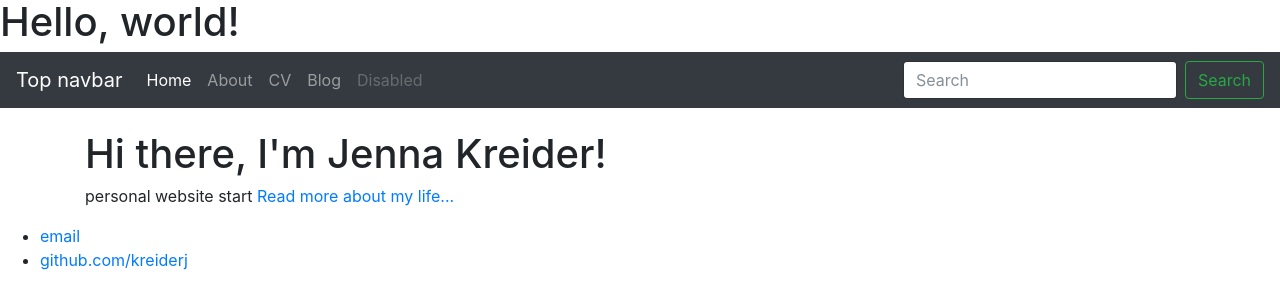
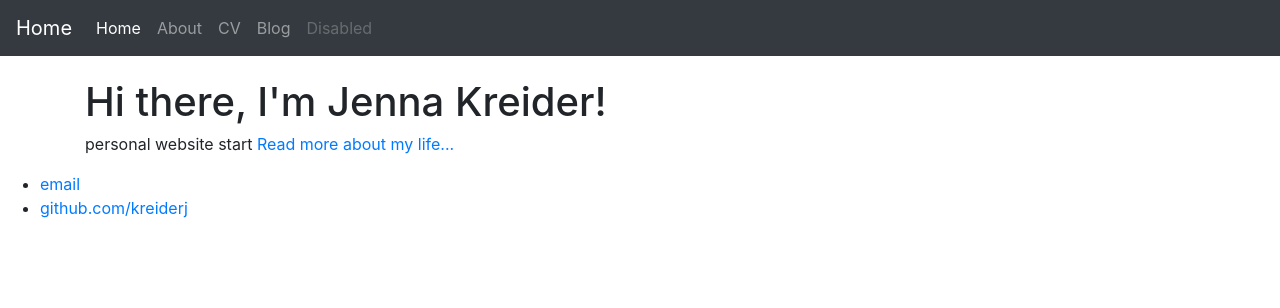
Before and after one commit to kreiderj/kreiderj.github.io, a plain HTML site: page index.html in a window 1280 px wide. Drawn offline with nearby package versions, Linux system fonts and the light colour scheme.

Commit message:
remove search and hello world

```diff
--- a/index.html
+++ b/index.html
@@ -7,9 +7,8 @@
 	  <link rel="stylesheet" href="https://maxcdn.bootstrapcdn.com/bootstrap/4.0.0-beta/css/bootstrap.min.css" integrity="sha384-/Y6pD6FV/Vv2HJnA6t+vslU6fwYXjCFtcEpHbNJ0lyAFsXTsjBbfaDjzALeQsN6M" crossorigin="anonymous">
   </head>
   <body>
-    <h1>Hello, world!</h1>
 	<nav class="navbar navbar-expand-md navbar-dark bg-dark mb-4">
-      <a class="navbar-brand" href="#">Top navbar</a>
+      <a class="navbar-brand" href="#">Home</a>
       <button class="navbar-toggler" type="button" data-toggle="collapse" data-target="#navbarCollapse" aria-controls="navbarCollapse" aria-expanded="false" aria-label="Toggle navigation">
         <span class="navbar-toggler-icon"></span>
       </button>
@@ -31,10 +30,7 @@
             <a class="nav-link disabled" href="#">Disabled</a>
           </li>
         </ul>
-        <form class="form-inline mt-2 mt-md-0">
-          <input class="form-control mr-sm-2" type="text" placeholder="Search" aria-label="Search">
-          <button class="btn btn-outline-success my-2 my-sm-0" type="submit">Search</button>
-        </form>
+
       </div>
     </nav>
 		<div class="container">
```
